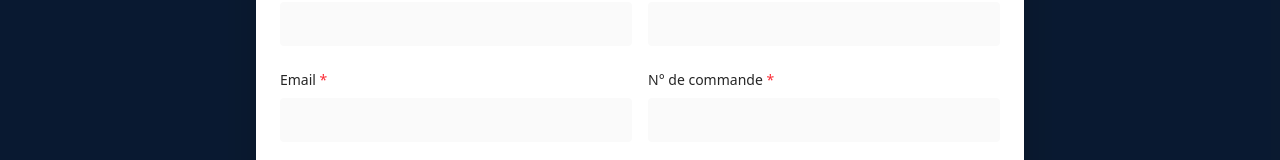
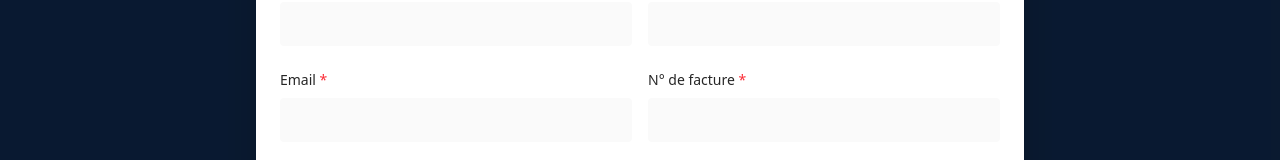
Before and after one commit to Renaud-CCI/stockmoteur, a Vue app: page / in a window 1280 px wide. Both pictures are taken after a click on the button "Suivre votre colis". Shown: the part 4124-4284 px from the top of the page. Built offline with nearby package versions, Linux system fonts and the light colour scheme.

Commit message:
Update FooterContainer.vue

```diff
--- a/src/views/FooterContainer.vue
+++ b/src/views/FooterContainer.vue
@@ -313,8 +313,8 @@
                 </div>
 
                 <div>
-                  <label class="block mb-2">N° de commande <span class="text-red-500">*</span></label>
-                  <input name="numero-de-commande" type="text" required aria-required="true"
+                  <label class="block mb-2">N° de facture <span class="text-red-500">*</span></label>
+                  <input name="numero-de-facture" type="text" required aria-required="true"
                     class="w-full p-3 rounded bg-neutral-50 text-black">
                 </div>
               </div>
```
